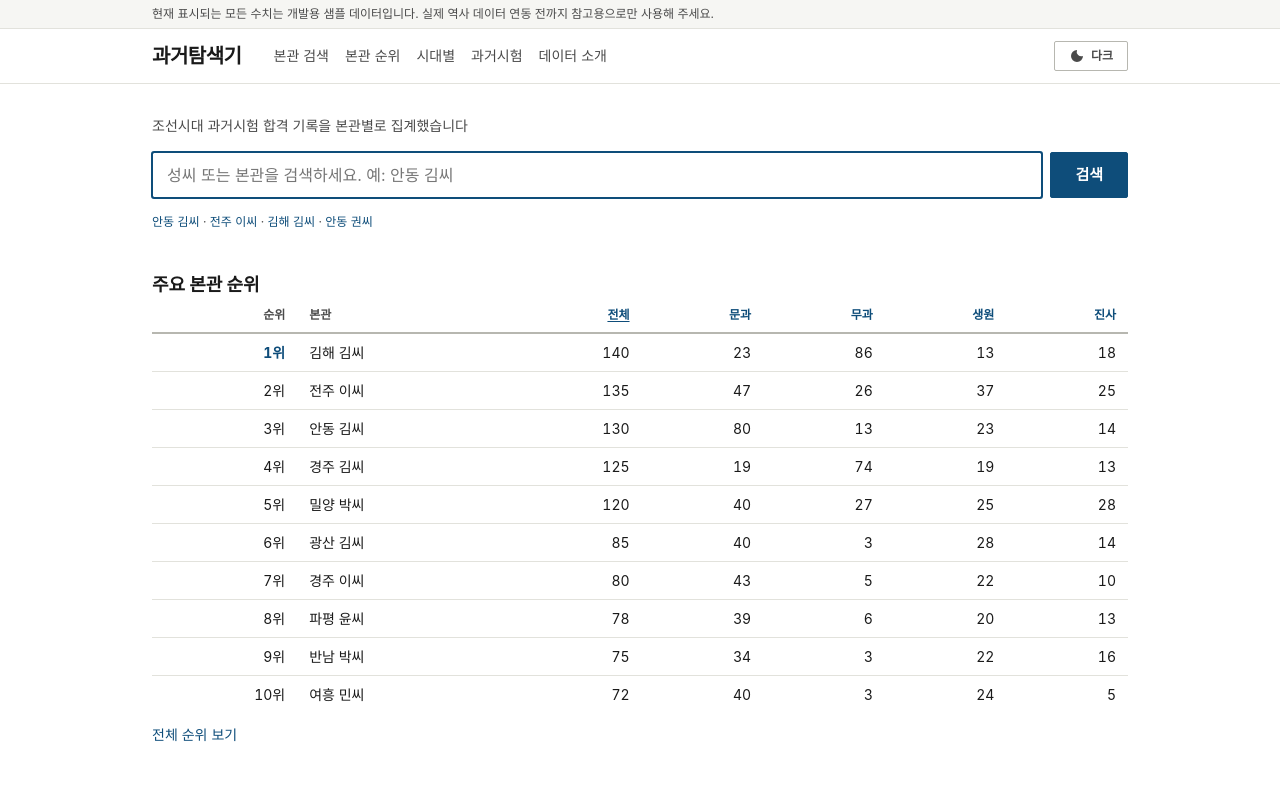
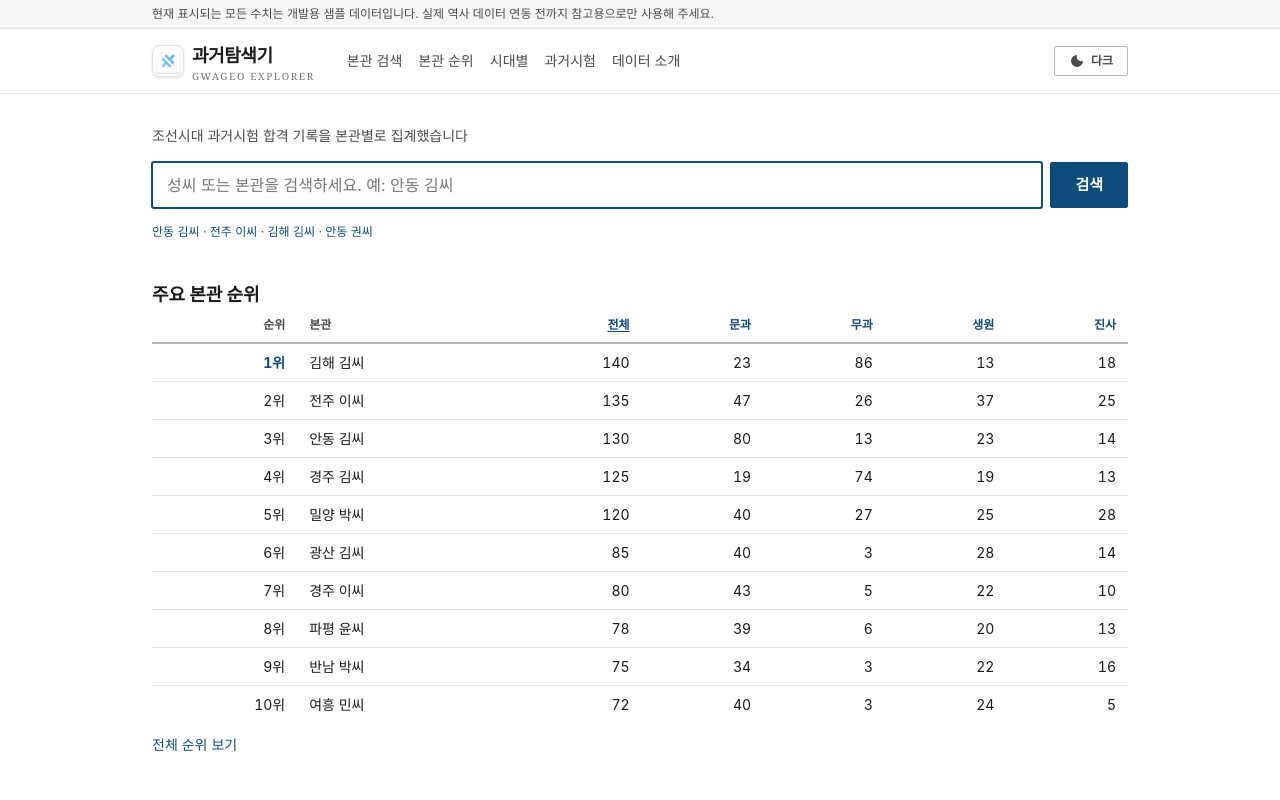
Before and after one commit to spear34000/Gwageo_Explorer, a Next.js app: page / in a window 1280 px wide. Shown: the top 800 px of the page. Built offline with nearby package versions, Linux system fonts and the light colour scheme.

Commit message:
feat: unify web and Android branding

```diff
--- a/src/components/Header.tsx
+++ b/src/components/Header.tsx
@@ -23,10 +23,20 @@ export default function Header() {
       <div className="mx-auto flex max-w-5xl flex-wrap items-center gap-x-4 gap-y-2 px-4 py-3 sm:flex-nowrap sm:gap-8 sm:px-6">
         <Link
           href="/"
-          className="font-display text-xl font-bold tracking-tight text-foreground no-underline hover:no-underline"
+          className="group flex shrink-0 items-center gap-2 font-display text-foreground no-underline hover:no-underline"
           aria-label="과거탐색기 홈"
         >
-          과거탐색기
+          <img
+            src="/gwageo-logo.png"
+            alt=""
+            width={32}
+            height={32}
+            className="h-8 w-8 rounded-lg border border-line object-cover shadow-sm transition-transform group-hover:scale-105"
+          />
+          <span className="flex flex-col leading-none">
+            <span className="text-lg font-bold tracking-tight">과거탐색기</span>
+            <span className="mt-0.5 text-[10px] font-medium uppercase tracking-[0.16em] text-ink-3">Gwageo Explorer</span>
+          </span>
         </Link>
         <nav aria-label="주요 내비게이션" className="order-3 flex basis-full flex-wrap items-baseline gap-x-3 gap-y-1 border-t border-line pt-2 sm:order-none sm:basis-auto sm:border-0 sm:pt-0 sm:gap-x-4">
           {NAV_ITEMS.map((item) => (
```
Also changed, not shown: public/gwageo-logo.png (added), 1 other file (tests, documents, lock files or other folders).
